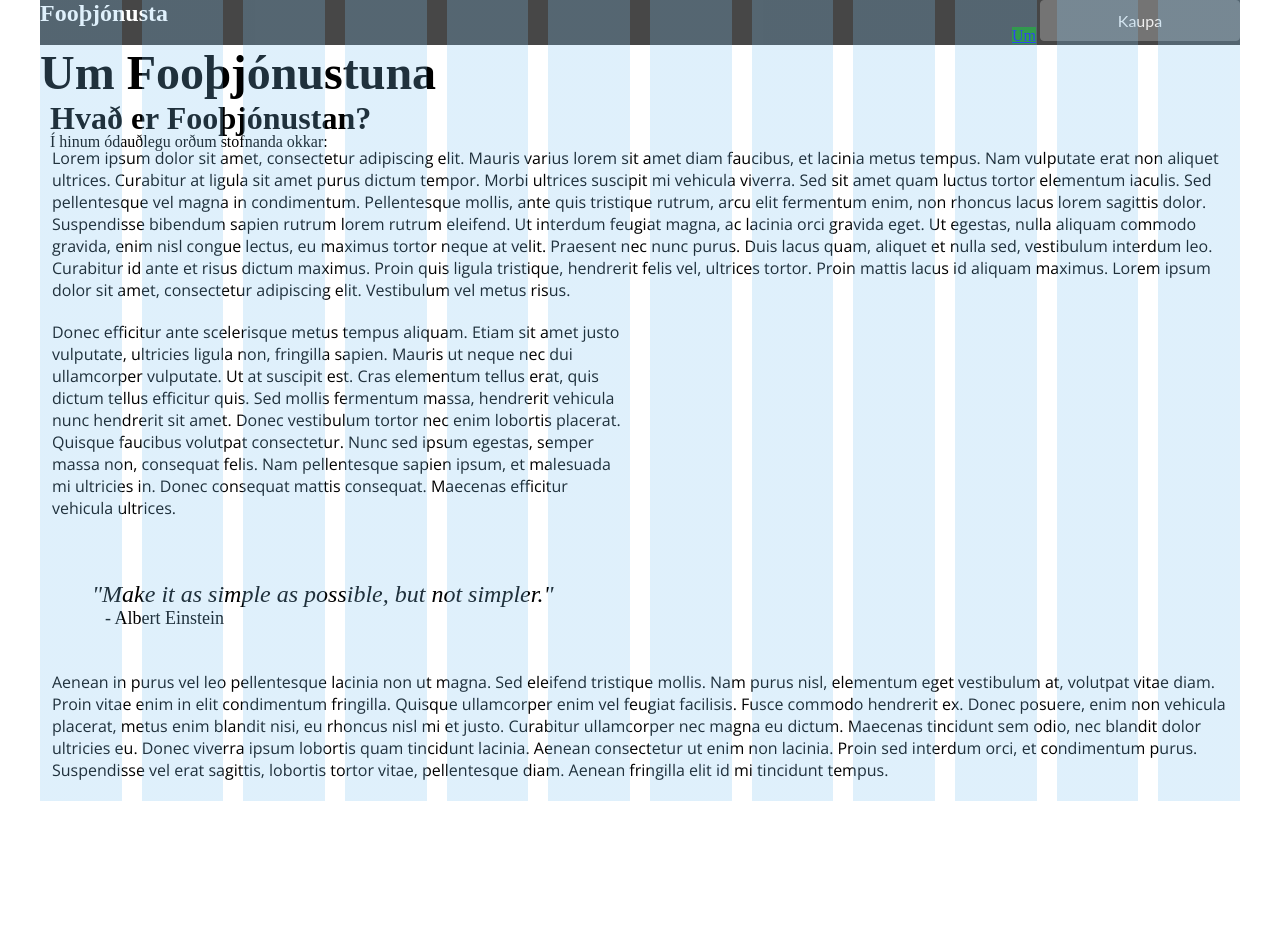
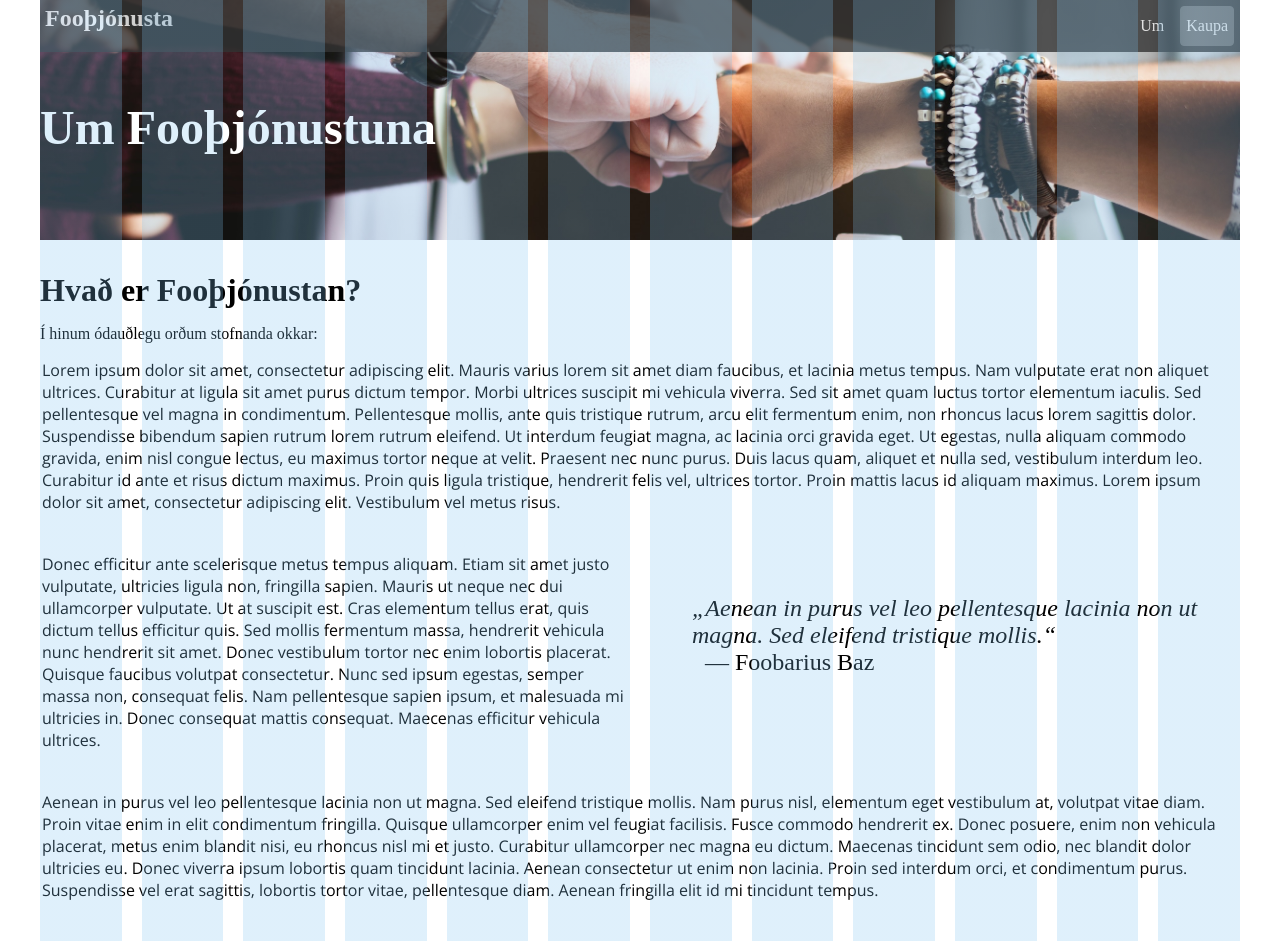
Before and after one commit to helgigretar/stortverkefni, a website: page gogn/about.html in a window 1280 px wide. Before the commit the page ends 801 px from the top, so only its background shows below. Drawn offline with nearby package versions, Linux system fonts and the light colour scheme.

Commit message:
about fucking time
about buið og header næstum því

```diff
--- a/gogn/about.html
+++ b/gogn/about.html
@@ -12,22 +12,25 @@
 
 <body>
     <main>
-      <nav Class="Navi">
-        <h1 class="Navi__Title">Fooþjónusta</h1>
-          <div class ="Navi__Buttons">
-              <a href="about.html" class="Navi__Buttons__um">Um</a>
-              <a href="kaupa.html" class="button Navi__Buttons_kaupa">Kaupa</a>
-          </div>
-      </nav>
+
       <!-- Header sér um myndina og textann í myndinni -->
-      <header>
+      <header class="bg-sub-img">
+        <div class="row col col-12">
+        <nav Class="Navi">
+          <h1 class="Navi__Title">Fooþjónusta</h1>
+            <div class ="Navi__buttons">
+                <a href="about.html" class="button Navi__buttons__um">Um</a>
+                <a href="kaupa.html" class="button Navi__buttons__kaupa Navi__buttons__kaupa__sm">Kaupa</a>
+            </div>
+        </nav>
+      </div>
         <h1 class="heading heading--one">Um Fooþjónustuna</h1>
       </header>
       <!--Grid hefst -->
       <div class="grid">
         <!--Fyrsta röð og titil á textanum -->
       <div class="row col col-12">
-        <h2 class="heading heading-two">Hvað er Fooþjónustan?</h2>
+        <h2 class="heading heading--two">Hvað er Fooþjónustan?</h2>
       </div>
 
       <!-- Fyrirsögn undir titlinum-->
@@ -55,8 +58,8 @@
         </div>
         <div class="col col-6 col-sm-12">
           <div class="quote">
-            <i> "Make it as simple as possible, but not simpler."</i>
-            <p> - Albert Einstein</p>
+            <i> „Aenean in purus vel leo pellentesque lacinia non ut magna. Sed eleifend tristique mollis.“</i>
+            <p> — Foobarius Baz</p>
           </div>
         </div>
       </div>
--- a/gogn/scss/NavigationBar.scss
+++ b/gogn/scss/NavigationBar.scss
@@ -1,24 +1,40 @@
-
+/*
 .Navi {
     display: flex;
     background-color: #333;
     justify-content: space-between;
     color: #FFFFFF;
     position: sticky;
-    top:0;
-    opacity: 0.9;
+    top: 0;
+    opacity: 0.5;
     z-index: 1;
-    min-height: 30px;
-    color: white;
-    color: white;
+    color:white;
 
-    &__Title{
-      font-size: 24px;
+  //  margin-top:0px;
+    //position: static;
+
+    &__Title {
+        padding: 5px;
+        font-size: 1.5em;
+        font-family: 'Roboto Slab', serif;
     }
-    &__Buttons__kaupa{
-      background-color: blue;
-    }
-    &__Buttons__um{
-      background-color: green;
+
+    &__buttons {
+        padding: 6px;
+        display: flex;
+        color: white;
+
+        .Navi__buttons__kaupa {
+            width: 100%;
+            font-size: 1em;
+          //  overflow: visible;
+        }
+
+        .Navi__buttons__um{
+            padding-right: 15px;
+            background-color:#333;
+            border: 1px solid #333;
+        }
     }
 }
+*/
--- a/gogn/scss/button.scss
+++ b/gogn/scss/button.scss
@@ -1,4 +1,27 @@
 
 .button {
+  display: inline-block;
+
+  margin: 0;
+  padding: 10px 5px;
+  border: 1px solid #666;
+  border-radius: 4px;
+  width: 100%;
+  max-width: 256px;
+
+  overflow: hidden;
+  color: #eee;
+  background-color: #666;
+  font-size: 1rem;
+
+  text-decoration: none;
+  text-align: center;
+
+  cursor: pointer;
+
+  &:hover {
+    color: #eee;
+    background-color: #333;
+  }
 
 }
--- /dev/null
+++ b/gogn/scss/card.scss
@@ -0,0 +1,61 @@
+
+.card {
+  width: 100%;
+  min-width: 200px;
+  max-width: 800px;
+
+  overflow: hidden;
+
+  border-radius: 3px;
+
+  background-color: #eee;
+  box-shadow: 0px 2px 3px rgba(0, 0, 0, 0.2);
+
+  @media (min-width: 800px) {
+    display: flex;
+  }
+
+  &__heading {
+    margin-bottom: 15px;
+
+    width: 100%;
+    font-family: Merriweather, georgia, serif;
+    font-size: 1.5rem;
+
+    word-break: break-word;
+  }
+
+  &__content {
+    display: flex;
+    flex-direction: column;
+    align-items: center;
+
+    padding: 15px;
+
+    @media (min-width: 800px) {
+      align-items: flex-start;
+    }
+  }
+
+  &__text {
+    margin-bottom: 30px;
+  }
+
+  &__img {
+    width: 100%;
+    min-width: 200px;
+    max-width: 100%;
+
+    @media (min-width: 800px) {
+      height: 100%;
+      min-width: 400px;
+      object-fit: cover;
+    }
+  }
+}
+@media(min-width: 600px){
+    .card--wide:hover {
+        background-color: #ddd;
+        transition: ease 500ms;
+    }
+  }
--- a/gogn/scss/grid.scss
+++ b/gogn/scss/grid.scss
@@ -33,11 +33,6 @@
   @include columns(4);
 
   }
-
-
-
-
-
   // todo útfæra rest af grid
 
   &-sm {
--- a/gogn/styles.scss
+++ b/gogn/styles.scss
@@ -1,63 +1,52 @@
-<<<<<<< HEAD
-
-
-=======
-$gutter: 20px;
->>>>>>> 10a1e165526440238b7c9cbedfc14875d374c246
 /*sér um myndina og textann sem er á myndinni*/
 /* style fyrir quote í about */
-
-
 .quote {
   padding: 1.75em;
   font-size: 1.5em;
 }
-
 /*style sem ýtir Alber Einstein aðeins til hægri */
 .quote p {
   margin-left: 13px;
 }
-  .Navi {
-      display: flex;
-      background-color: #333;
-      justify-content: space-between;
-      color: #FFFFFF;
-      position: sticky;
-      top:0;
-      opacity: 0.9;
-      z-index: 1;
-  }
-  @charset "UTF-8";
-/* setjum box-sizing: border-box; á allt */
+@charset "UTF-8"; /* setjum box-sizing: border-box; á allt */
+
 html {
   /* stylelint-disable-line */
-  box-sizing: border-box; }
+  box-sizing: border-box;
+}
 
-*, *:before, *:after {
+*,
+*:after,
+*:before {
   /* stylelint-disable-line */
   box-sizing: inherit;
   /* fjarlægjum margin og padding */
   padding: 0;
-  margin: 0; }
+  margin: 0;
+}
 
 html {
   /* stylelint-disable-line */
   margin-right: 20px;
-  margin-left: 20px; }
+  margin-left: 20px;
+}
 @media (min-width: 1200px) {
   html {
-      margin: 0; } }
+    margin: 0;
+  }
+}
 
 img {
   /* stylelint-disable-line */
-  max-width: 100%; }
+  max-width: 100%;
+}
 
 main {
   /* stylelint-disable-line */
   max-width: 1200px;
   margin: 0 auto;
-  overflow-x: hidden; }
-
+  overflow-x: hidden;
+}
 /*
 .myndtext{
 padding-left:10px;
@@ -68,7 +57,6 @@ padding-left:10px;
 /* style fyrir quote í about */
 header {
   width: 100%;
-  //background-image: url("bg-subpage.jpg");
   background-size: cover;
   background-position: 50% 50%;
   padding-top: 5em;
@@ -77,96 +65,136 @@ header {
   color: white;
 }
 
-.quote {
-  padding: 1.75em;
-<<<<<<< HEAD
-  font-size: 1.5em; }
-
-/*style sem ýtir Alber Einstein aðeins til hægri */
-.quote p {
-  margin-left: 13px;
-  font-size: 18px;
+.Navi {
+  //align-items: flex-start;
+  //justify-content: flex-start;
+  display: flex;
+  background-color: #333;
+  justify-content: space-between;
+  width: 100%;
+  position: absolute;
+  top: 0;
+  color: #FFFFFF;
+  //position: sticky;
+  //top: 0;
+  opacity: 0.8;
+  z-index: 1;
+  color: white;
+  max-width: 1200px;
+  //  margin-top:0px;
+  //position: static;
+  &__Title {
+    padding: 5px;
+    font-size: 1.5em;
+    font-family: 'Roboto Slab', serif;
   }
 
+  &__buttons {
+    padding: 6px;
+    display: flex;
+    color: white;
 
+    .Navi__buttons__kaupa {
+      width: 100%;
+      font-size: 1em;
+      overflow: initial;
+    }
+
+    .Navi__buttons__um {
+      padding-right: 15px;
+      background-color: #333;
+      border: 1px solid #333;
+    }
+    @media (max-width: 399px) {
+      .Navi__buttons__kaupa__sm {
+        display: none;
+      }
+    }
+    }
+  }
 
 .row {
   display: flex;
   flex-wrap: wrap;
   margin-right: -10px;
   margin-bottom: 20px;
-  margin-left: -10px; }
+  margin-left: -10px;
+}
 
 .col {
   padding-right: 10px;
-  padding-left: 10px; }
+  padding-left: 10px;
+}
+
 .col-12 {
-    width: 100%; }
+  width: 100%;
+}
+
 .col-8 {
-    width: 66.66667%; }
+  width: 66.66667%;
+}
+
 .col-6 {
-    width: 50%; }
+  width: 50%;
+}
+
 .col-4 {
-    width: 33.33333%; }
+  width: 33.33333%;
+}
 @media (max-width: 599px) {
   .col-sm-12 {
     width: 100%;
-      width: 100%; } }
+    width: 100%;
+  }
+}
+/* Þetta sass skjal sér um að stíla fyrirsagnirnar */
 
-/* Þetta sass skjal sér um að stíla fyrirsagnirnar */
 .heading {
   width: 100%;
   padding: 0;
   border: none;
   font-family: 'Roboto Slab';
-  font-size: 2rem; }
+  font-size: 2rem;
+}
+
 .heading--one {
-    font-size: 3rem; }
+  font-size: 3rem;
+}
+
 .heading--two {
-    font-size: 2rem; }
+  font-size: 2rem;
+}
+
 .heading--three {
-    font-size: 1.5rem; }
+  font-size: 1.5rem;
+}
+/* þetta sass skjal sér um að stíla meginmálið */
 
-/* þetta sass skjal sér um að stíla meginmálið */
 .text__fyrirsogn {
-  line-height: 10px; }
+  line-height: 10px;
+}
 
 .text__p {
   font-family: 'Open Sans';
   margin-bottom: 20px;
-  margin-left: 2px; }
+  margin-left: 2px;
+}
 
 .text__head {
-  margin-left: 20px; }
-/*
-.button {
+  margin-left: 20px;
+}
+/*style sem ýtir Alber Einstein aðeins til hægri */
 
-}
-
-*/
-=======
-  font-size: 1.5em;
-}
-
-/*style sem ýtir Alber Einstein aðeins til hægri */
 .quote p {
   margin-left: 13px;
 }
 
-/* INDEX CODE - Guðlaugur Kjartan Þorgeirsson */
-.bg-img {
-  //background-image: url("bg.jpg"); /* Header Mynd fyrir Forsíðu */
+.bg-sub-img {
+  background-image: url("bg-subpage.jpg"); /* Header Mynd fyrir Forsíðu */
 }
->>>>>>> 10a1e165526440238b7c9cbedfc14875d374c246
-
-
 @import "scss/grid";
 @import "scss/heading";
 @import "scss/text";
-<<<<<<< HEAD
-@import "scss/card";
-@import "scss/NavigationBar";
+@import "scss/card"; //@import "scss/NavigationBar";
 @import "scss/Button";
-=======
 @import "scss/button";
->>>>>>> 10a1e165526440238b7c9cbedfc14875d374c246
```
Also changed, not shown: gogn/index.html (+0 -3 lines), gogn/styles.css. Lines whose indentation alone changed are shown as unchanged.
